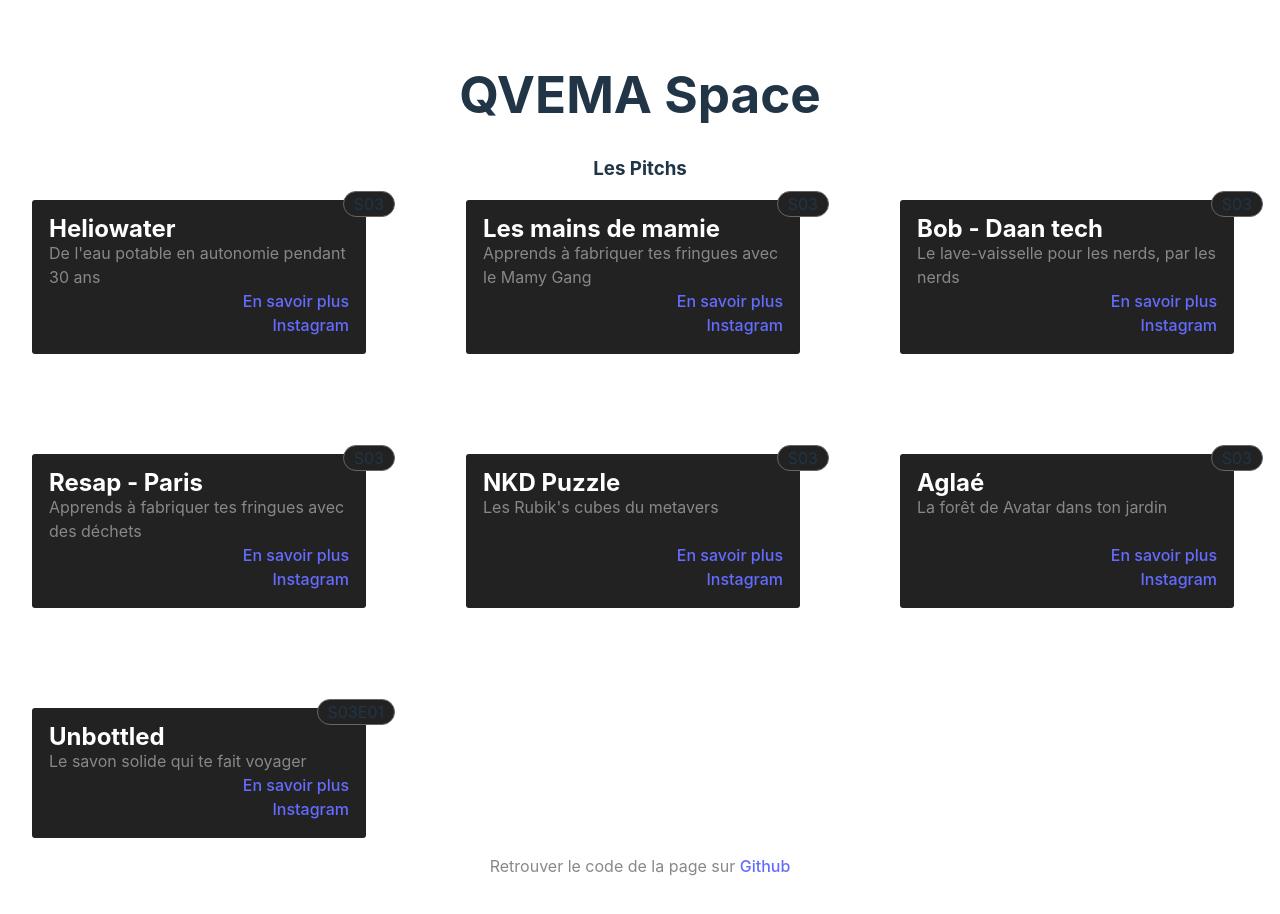
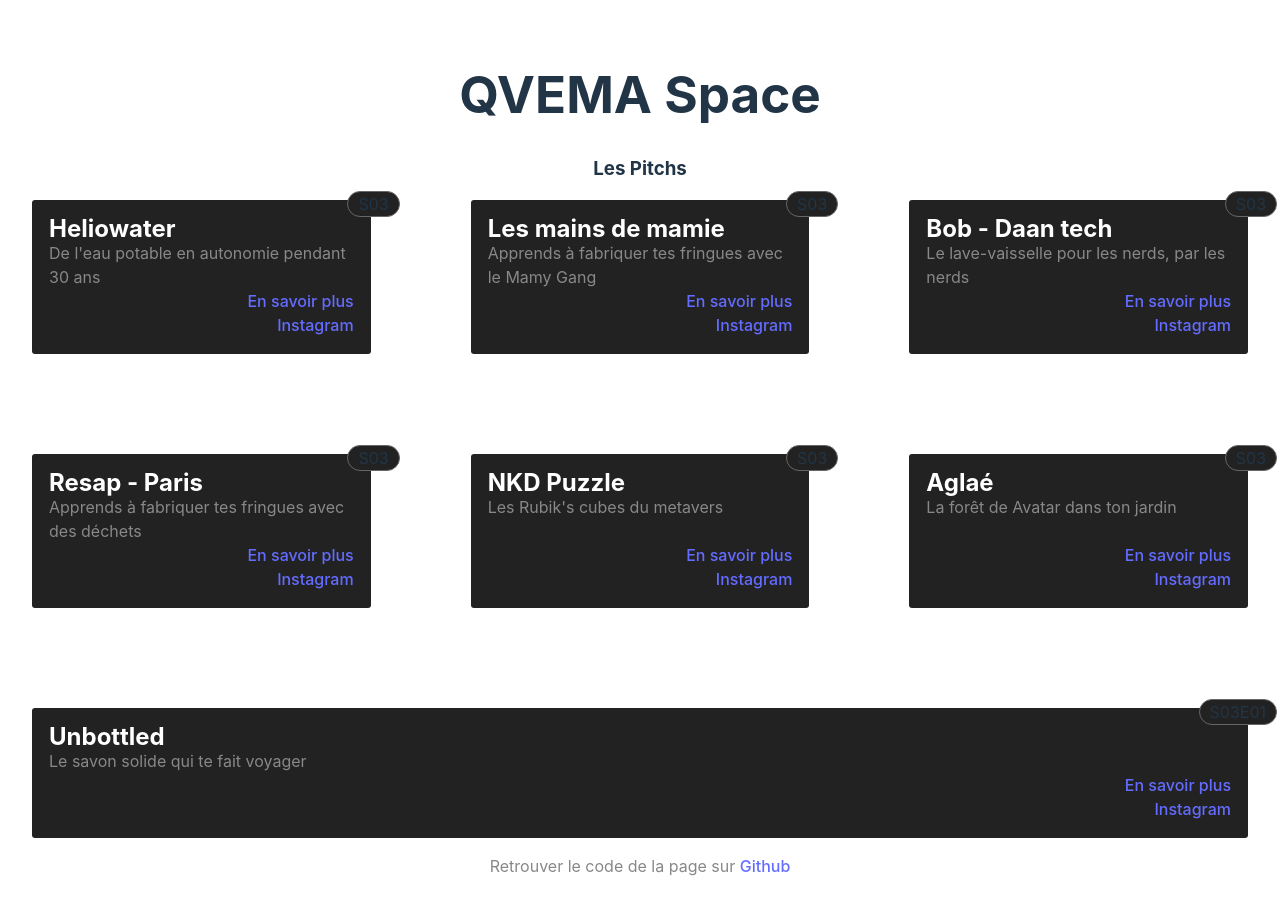
Before and after one commit to monsieurpigeon/qvema.space, a React (Vite) app: page / in a window 1280 px wide. Shown: the top 914 px of the page. Built offline with nearby package versions, Linux system fonts and the light colour scheme.

Commit message:
fix style

```diff
--- a/src/components/Company/style.css
+++ b/src/components/Company/style.css
@@ -12,7 +12,7 @@
     position: relative;
     cursor: pointer;
     user-select: none;
-    max-width: 300px;
+    width: 300px;
 }
 
 .card:hover {
```
